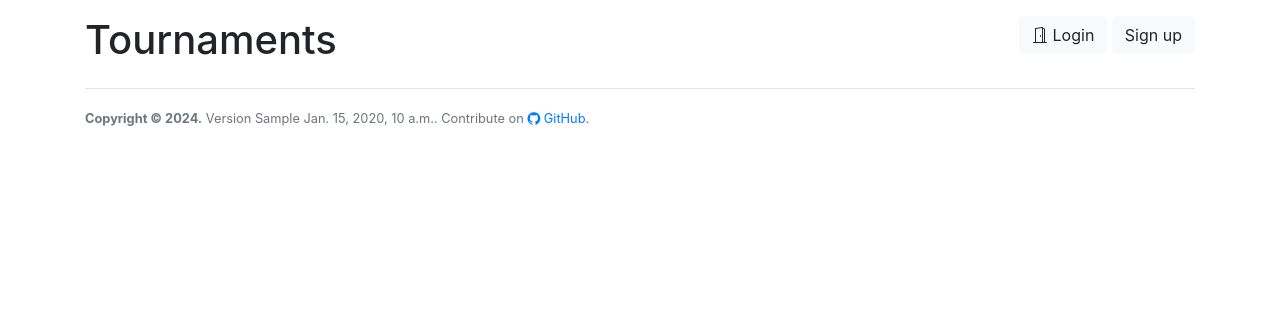
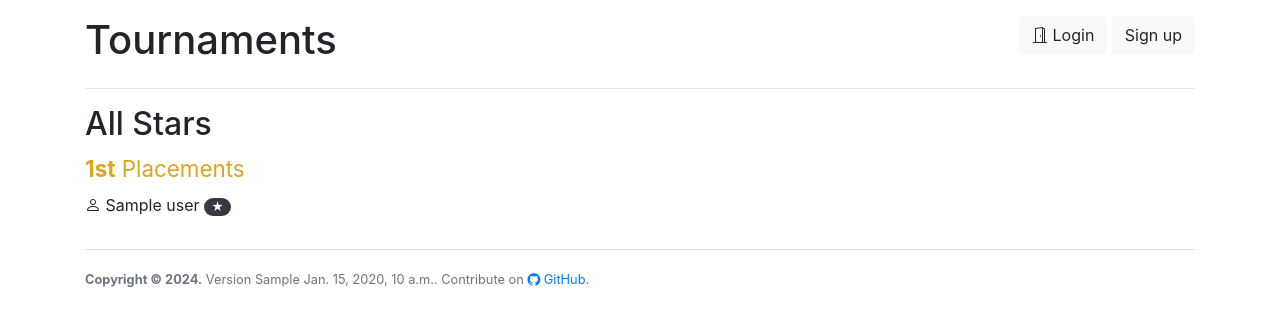
Before and after one commit to kosmotive/tournaments, a Django app: template tournaments/frontend/templates/frontend/index.html in a window 1280 px wide. Shown: the part 64-390 px from the top of the page. Run offline with Django 4.2, Linux system fonts and the light colour scheme; the template is opened without the code that fills it: most values are stand-ins (such as "Sample title", 1, 10 or a date in 2020); parts of the project's set-up code (start-up, migrations or seed data) failed here and were passed over; some libraries are stand-ins or nearby versions.

Commit message:
Add "All Stars"

```diff
--- a/tournaments/frontend/templates/frontend/index.html
+++ b/tournaments/frontend/templates/frontend/index.html
@@ -1,4 +1,6 @@
 {% extends "frontend/base.html" %}
+
+{% load frontend_extras %}
 
 {% block title %}index{% endblock %}
 
@@ -14,8 +16,40 @@
 
 {% endblock %}
 
+{% block content %}
 
-{% block content %}
+{% if allstars %}
+
+    <hr>
+    <h2>All Stars</h2>
+
+    <div class="row align-items-start">
+    {% for results in allstars %}
+
+        <div class="col-4">
+
+            <h3><small class="podium-{{ forloop.counter }}"><strong>{{ forloop.counter | position_to_str }}</strong> Placements</small></h3>
+
+            <ul class="list-inline">
+            {% for result in results %}
+
+                <li class="list-inline-item">
+
+                    <i class="bi bi-person"></i> {{ result.user }}
+
+                    <span class="badge badge-pill badge-dark">{{ result.count | allstar_badge }}</span>
+
+                </li>
+
+            {% endfor %}
+            </ul>
+
+        </div>
+
+    {% endfor %}
+    </div>
+
+{% endif %}
 
 {% if active %}
 
--- a/tournaments/frontend/templatetags/frontend_extras.py
+++ b/tournaments/frontend/templatetags/frontend_extras.py
@@ -1,6 +1,7 @@
 import string
 
 from django import template
+from django.utils.safestring import mark_safe
 
 from tournaments.models import parse_participants_str_list
 
@@ -13,6 +14,7 @@
     return type(value).__name__
 
 
+@register.filter
 def position_to_str(pos):
     pos = str(int(pos))
     if pos.endswith('1'):
@@ -58,3 +60,8 @@
 @register.filter
 def group_letter(counter, offset = 1):
     return string.ascii_uppercase[counter - offset]
+
+
+@register.filter
+def allstar_badge(count):
+    return mark_safe('&starf;' * count)
--- a/tournaments/frontend/views.py
+++ b/tournaments/frontend/views.py
@@ -94,6 +94,8 @@
         context['open']     = published_tournaments.filter(fixtures = 0)
         context['active']   = published_tournaments.filter(fixtures__gte = 1, podium_size = 0)
         context['finished'] = published_tournaments.filter(podium_size__gte = 1)
+
+        context['allstars'] = [models.Participation.objects.filter(podium_position = position).annotate(count = Count('user')) for position in range(3)]
 
         return context
 
```
